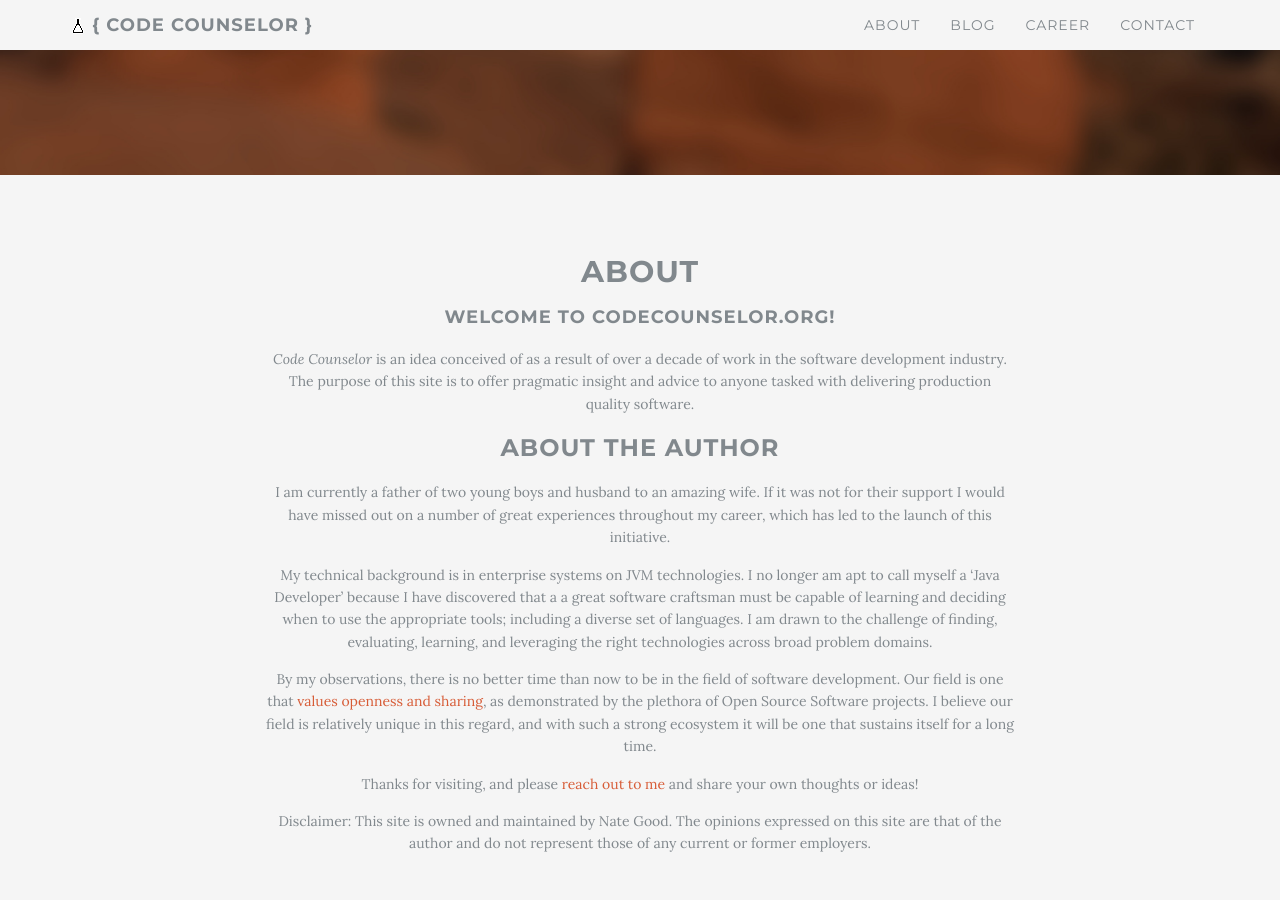
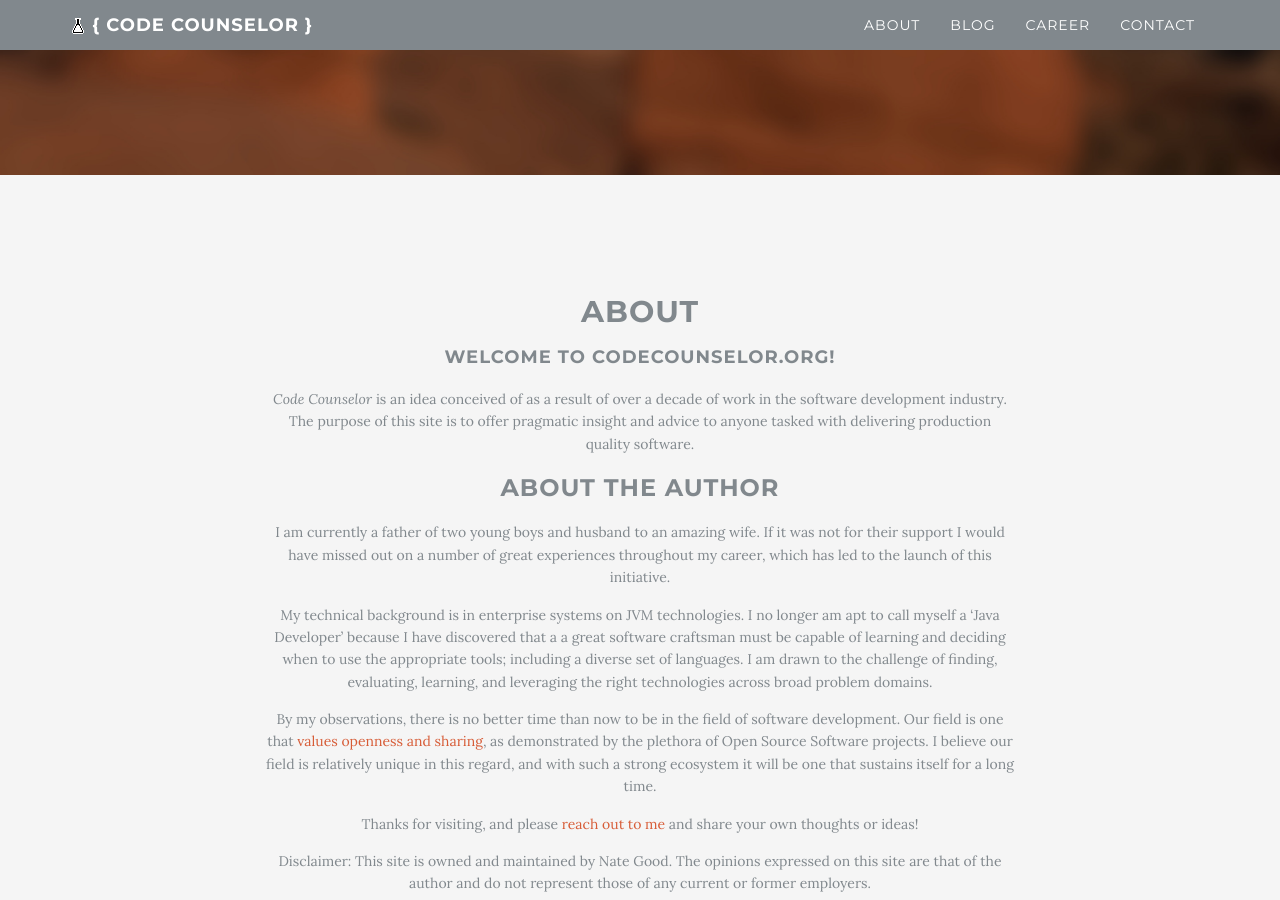
Before and after one commit to codecounselor/codecounselor.github.io, a Jekyll site: the page built from index.html, in a window 1280 px wide and 900 px high, scrolled down 725 px. Built offline with Jekyll 4.4.1, drawn with Linux system fonts in a browser that asks for light colours; Markdown is read by kramdown in place of the engine named in the settings; comment, search, counter and statistics services are not loaded.

Commit message:
fixed menu style and scrolling

```diff
--- a/_config.yml
+++ b/_config.yml
@@ -26,10 +26,10 @@ redcarpet:
 # In the default page it will point to the preview of the last post
 
 pages_list:
-  About: 'about'
-  Blog: 'blog'
-  Career: 'career'
-  Contact: 'contact'
+  About: 'About'
+  Blog: 'Blog'
+  Career: 'Career'
+  Contact: 'Contact'
 
 background-img: "/img/utaharch.jpg"
 
--- a/_layouts/index.html
+++ b/_layouts/index.html
@@ -3,7 +3,7 @@
 
   {% include head.html %}
 
-  <body id="page-top" data-spy="scroll" data-target=".navbar-fixed-top">
+  <body id="page-top" data-spy="scroll" data-target=".navbar-fixed-top" data-offset="50" >
 
   {% include navigation.html %}
 
--- a/blog.html
+++ b/blog.html
@@ -1,4 +1,5 @@
 ---
+title: Blog
 section-type: latest-post
 ---
 ## Blog
--- a/css/codecounselor.scss
+++ b/css/codecounselor.scss
@@ -18,6 +18,7 @@ $linkColor: $orange;
 $selectionBackground: $orange;
 
 $contentFontSize: 14px;
+$sectionPadding: 100px;
 
 body {
     width: 100%;
@@ -85,7 +86,7 @@ a {
     text-transform: uppercase;
     font-family: "Montserrat","Helvetica Neue",Helvetica,Arial,sans-serif;
     color: $light;
-    background-color: $dark;
+    background-color: $gray;
     .navbar-brand {
         font-weight: 700;
         &:focus {
@@ -139,9 +140,9 @@ a {
 
     .top-nav-collapse {
         padding: 0;
-        background-color: $dark;
+        background-color: $gray;
         a {
-            color: $fontColor;
+            //color: $fontColor;
         }
     }
 
@@ -232,7 +233,7 @@ a {
 }
 
 .content-section {
-    padding-top: 100px;
+    padding-top: $sectionPadding;
 }
 
 .download-section {
@@ -255,7 +256,7 @@ a {
 
 @media(min-width:767px) {
     .content-section {
-        padding-top: 60px;
+        padding-top: $sectionPadding;
     }
 
     .download-section {
```
